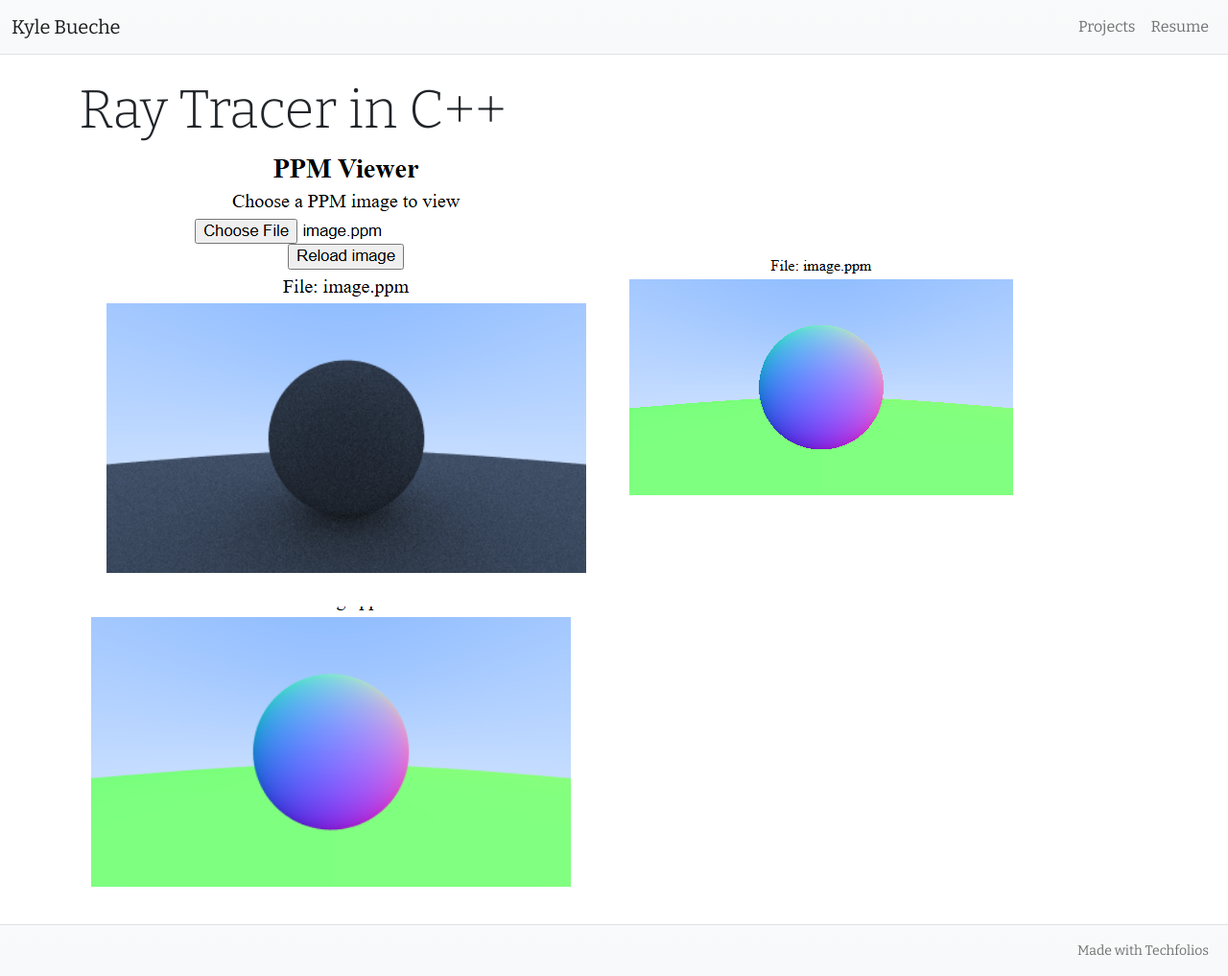
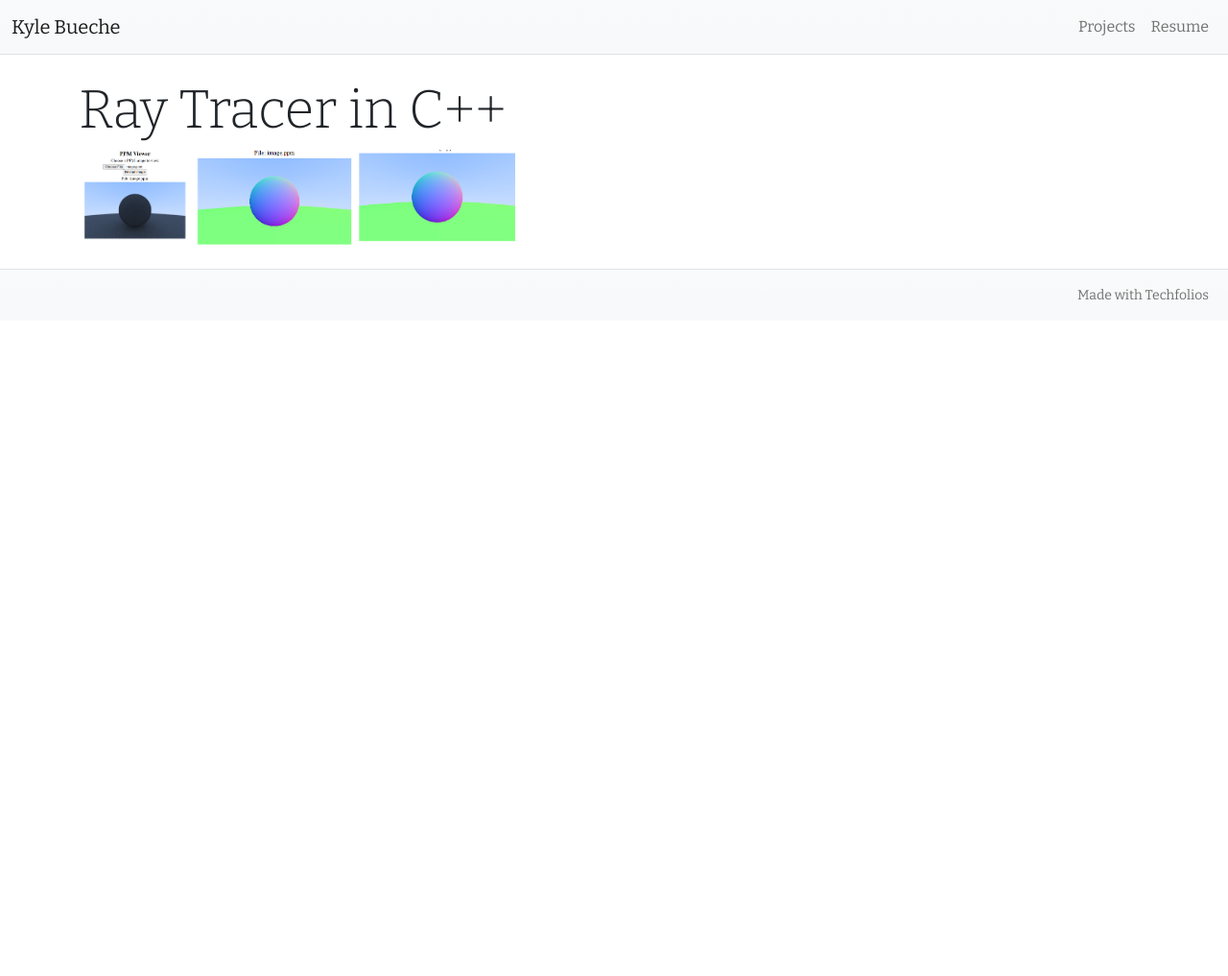
Before and after one commit to kylebueche/kylebueche.github.io, a Jekyll site: the page built from projects/ray-tracer-cpp.md, in a window 1280 px wide. Shown: the whole page at 96% size. Built offline with Jekyll 4.4.1, drawn with Linux system fonts in a browser that asks for light colours; after the commit the page ends 900 px from its top, so only the background shows below that.

Commit message:
Update ray-tracer-cpp.md

```diff
--- a/projects/ray-tracer-cpp.md
+++ b/projects/ray-tracer-cpp.md
@@ -13,14 +13,14 @@ labels:
 summary: "Another ray tracer in windows built by following 'Ray Tracing in One Weekend.'"
 ---
 
-<div max-height="100px">
+<div>
   <span>
-    <img src="../img/ray-tracer-cpp/ppm-viewer.png" height="100%" alt="PPM Viewer">
+    <img src="../img/ray-tracer-cpp/ppm-viewer.png" height="100px" alt="PPM Viewer">
   </span>
   <span>
-    <img src="../img/ray-tracer-cpp/rainbow.png" height="100%" alt="PPM Viewer">
+    <img src="../img/ray-tracer-cpp/rainbow.png" height="100px" alt="Rainbow">
   </span>
   <span>
-    <img src="../img/ray-tracer-cpp/rainbow2.png" height="100%" alt="PPM Viewer">
+    <img src="../img/ray-tracer-cpp/rainbow2.png" height="100px" alt="PPM Viewer">
   </span>
 </div>
```
